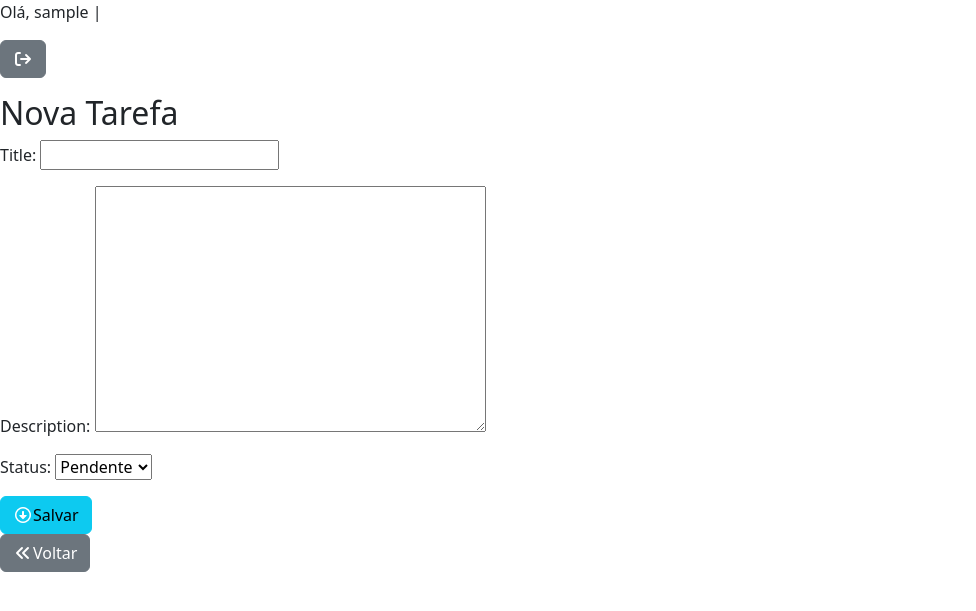
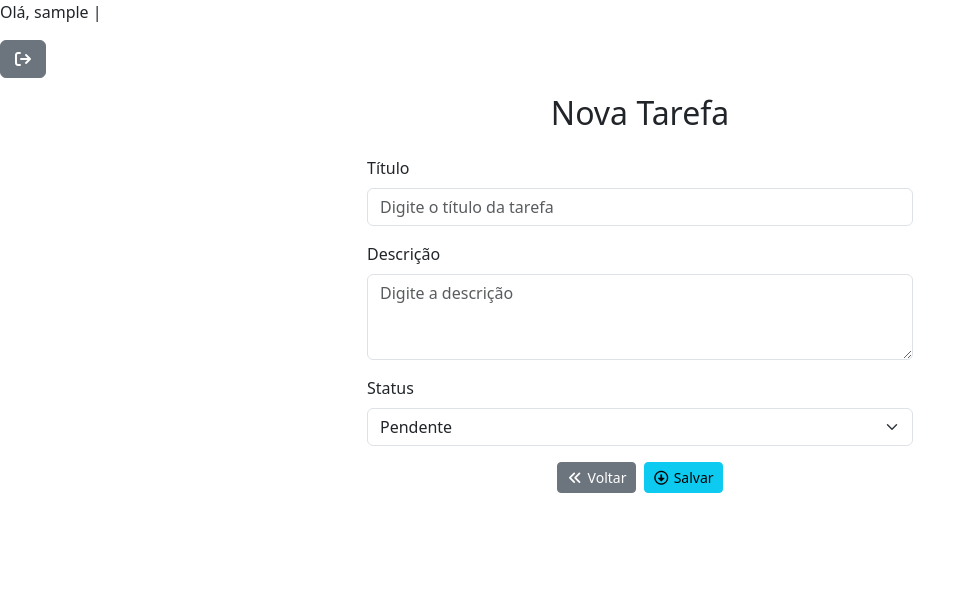
Before and after one commit to BernardoCostaSMC/Desafio_tecnico_SCO, a Django app: page /todo/create/ in a window 1280 px wide. Shown: the top 611 px of the page, without its empty margins (0-976 px from the left). Run offline with Django 5.2, Linux system fonts and the light colour scheme; the visitor is signed in with stand-in values (Sample User, id 1); some libraries are stand-ins or nearby versions.

Commit message:
style tela

```diff
--- a/templates/todo/task_form.html
+++ b/templates/todo/task_form.html
@@ -1,14 +1,42 @@
 {% extends 'base.html' %}
 
 {% block content %}
-    <h2>Nova Tarefa</h2>
+   <div class="container">
+    <div class="row justify-content-center">
+        <div class="col-md-6">
 
-    <form method="post">
-        {% csrf_token %}
-        {{ form.as_p }}
+            <h2 class="text-center mb-4">Nova Tarefa</h2>
 
-        <button class="btn btn-info" type="submit"><i class="fa-regular fa-circle-down" style="color: rgb(255, 255, 255);"></i>Salvar</button>
-    </form>
+            <form method="post">
+                {% csrf_token %}
 
-    <a  class="btn btn-secondary" href="{% url 'task_list' %}"><i class="fa-solid fa-angles-left" style="color: rgb(255, 255, 255);"> </i>Voltar</a>
+                <div class="mb-3">
+                    <label class="form-label">Título</label>
+                    {{ form.title }}
+                </div>
+
+                <div class="mb-3">
+                    <label class="form-label">Descrição</label>
+                    {{ form.description }}
+                </div>
+
+                <div class="mb-3">
+                    <label class="form-label">Status</label>
+                    {{ form.status }}
+                </div>
+
+                <div class="d-flex justify-content-center gap-2">
+                    <a class="btn btn-secondary btn-sm" href="{% url 'task_list' %}">
+                        <i class="fa-solid fa-angles-left"></i> Voltar
+                    </a>
+                    <button class="btn btn-info btn-sm" type="submit">
+                        <i class="fa-regular fa-circle-down"></i> Salvar
+                    </button>
+                </div>
+            </form>
+        </div>
+    </div>
+</div>
+
+
 {% endblock %}
--- a/todo/forms.py
+++ b/todo/forms.py
@@ -5,3 +5,18 @@ class TaskForm(forms.ModelForm):
     class Meta:
         model = Task
         fields = ['title', 'description', 'status']
+
+        widgets = {
+            'title': forms.TextInput(attrs={
+                'class': 'form-control',
+                'placeholder': 'Digite o título da tarefa'
+            }),
+            'description': forms.Textarea(attrs={
+                'class': 'form-control',
+                'placeholder': 'Digite a descrição',
+                'rows': 3
+            }),
+            'status': forms.Select(attrs={
+                'class': 'form-select'
+            }),
+        }
```
Also changed, not shown: templates/todo/task_list.html (+8 -5 lines).
